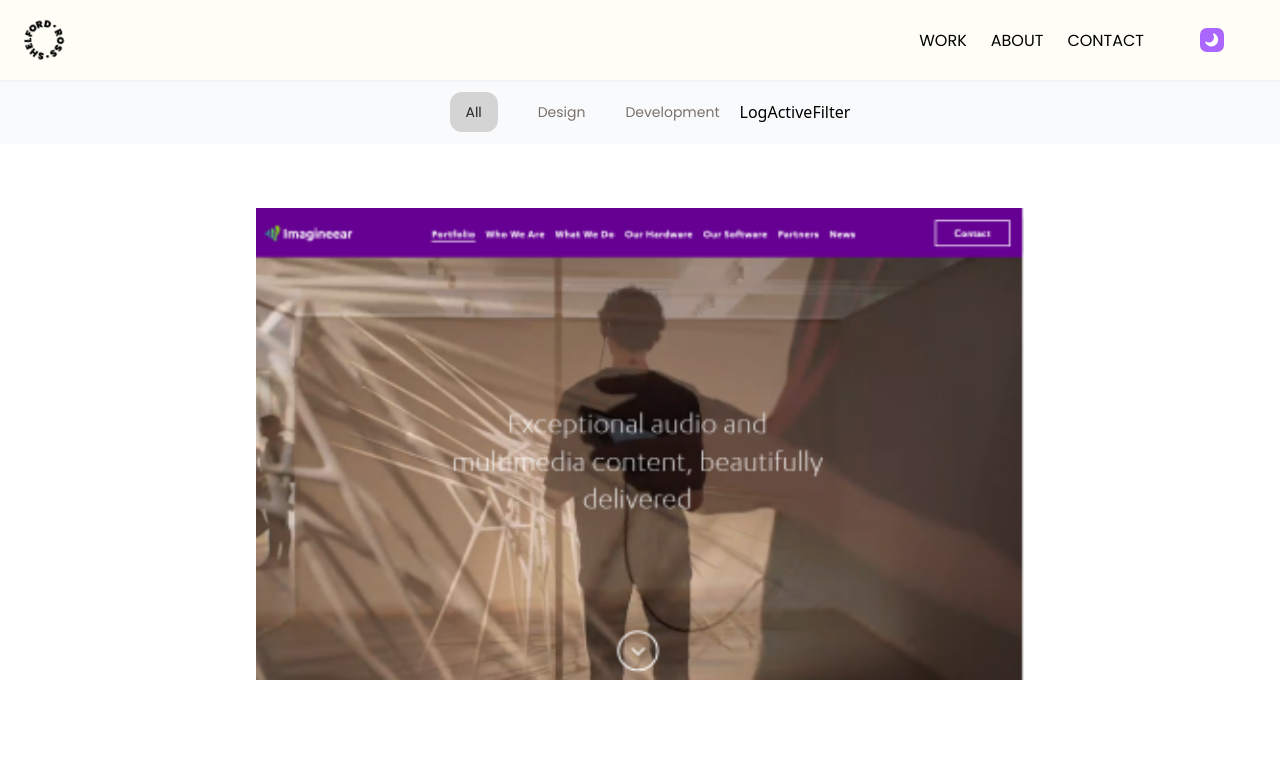
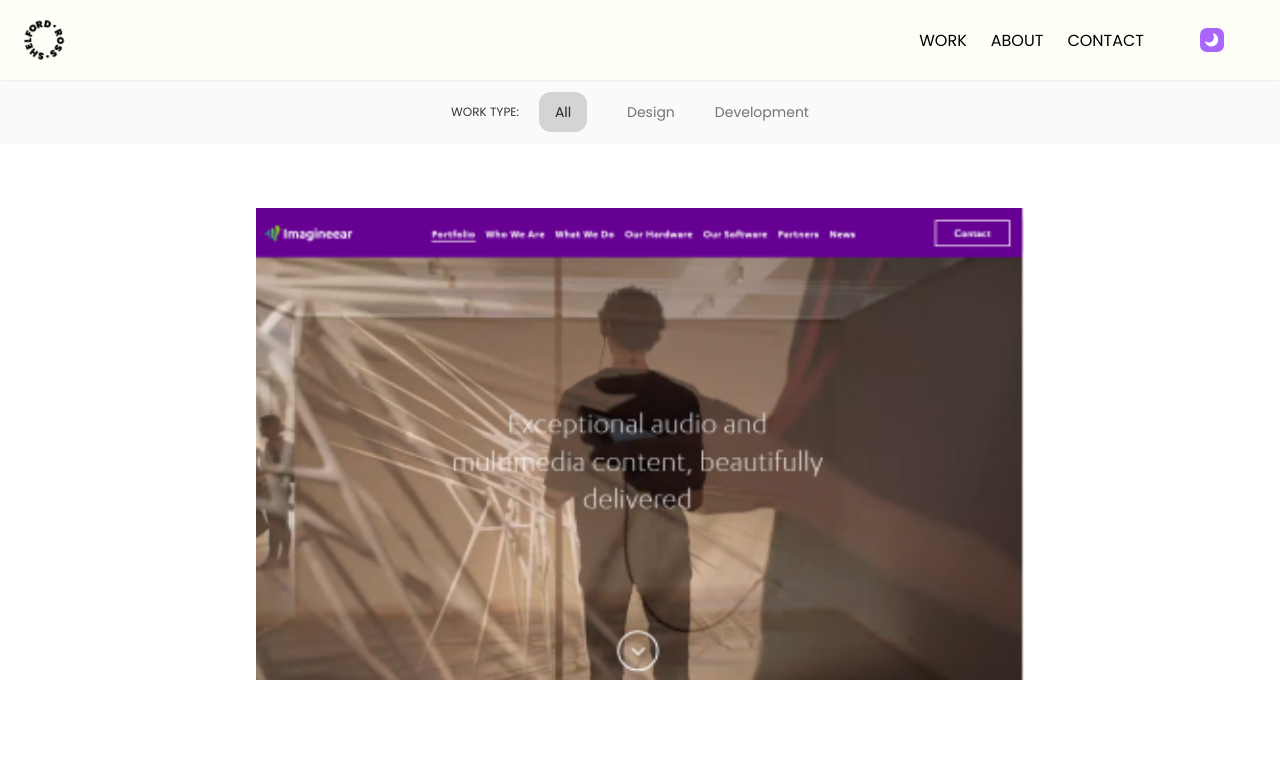
Before and after one commit to RossShelford/personal-portfolio, a React (Create React App) app: page /work in a window 1280 px wide. Shown: the top 758 px of the page. Built offline with nearby package versions, Linux system fonts and the light colour scheme.

Commit message:
Working topbar filtering with styles.

```diff
--- a/src/components/WorkPage/ButtonFilterBar.jsx
+++ b/src/components/WorkPage/ButtonFilterBar.jsx
@@ -1,19 +1,27 @@
 function ButtonFilterBar({activeFilter, handleSetFilter }) {
+
+ function handleIsActiveFilter(par) { return (activeFilter === par) ?
+    "text-stone-800 bg-neutral-300 dark:bg-neutral-500 dark:text-stone-300 rounded-xl min-w-[3rem]" :
+  "text-stone-500 dark:text-stone-300 text-cream"
+
+  };
 
   return (
     <div className="h-auto">
         <div className="bg-gray-50 dark:bg-[#292929] transition-all h-16 flex items-center justify-center">
-            <button onClick={() => handleSetFilter("All")} className="inline-flex h-10 m-5 p-2 px-3 text-sm items-center justify-center text-center font-poppins select-none rounded-xl min-w-[3rem] text-stone-800 bg-neutral-300 transition-all dark:bg-neutral-500 dark:text-stone-300">
+            <h3 className="font-poppins text-xs uppercase text-flint dark:text-stone-300">Work Type:</h3>
+            <button onClick={() => handleSetFilter("All")} className={`${handleIsActiveFilter("All")} inline-flex h-10 m-5 p-2 px-3 text-sm items-center justify-center text-center font-poppins select-none transition-all`}>
                 All
             </button>
-            <button onClick={() => handleSetFilter("Design")} className="inline-flex h-10 m-3 p-2 text-sm items-center justify-center text-center font-poppins select-none text-stone-500 dark:text-stone-300 cursor-pointer">
+
+
+            <button onClick={() => handleSetFilter("Design")} className={`${handleIsActiveFilter("Design")} inline-flex h-10 m-3 p-2 text-sm items-center justify-center text-center font-poppins select-none cursor-pointer transition-all`}>
                 Design
             </button>
-            <button onClick={() => handleSetFilter("Development")} className="inline-flex h-10 m-3 p-2 text-sm items-center justify-center text-center font-poppins select-none text-stone-500 dark:text-stone-300 cursor-pointer">
+
+
+            <button onClick={() => handleSetFilter("Development")} className={`${handleIsActiveFilter("Development")} inline-flex h-10 m-3 p-2 text-sm items-center justify-center text-center font-poppins select-none cursor-pointer transition-all`}>
                 Development
-            </button>
-            <button onClick={()=> console.log(activeFilter)}>
-              LogActiveFilter
             </button>
         </div>
     </div>
--- a/src/components/WorkPage/WorkPageContainer.jsx
+++ b/src/components/WorkPage/WorkPageContainer.jsx
@@ -9,6 +9,7 @@ function WorkPage() {
   function handleSetFilter(arg) {
     const setActiveFilter = arg
     setFilter(setActiveFilter)
+
   }
 
   return (
```
